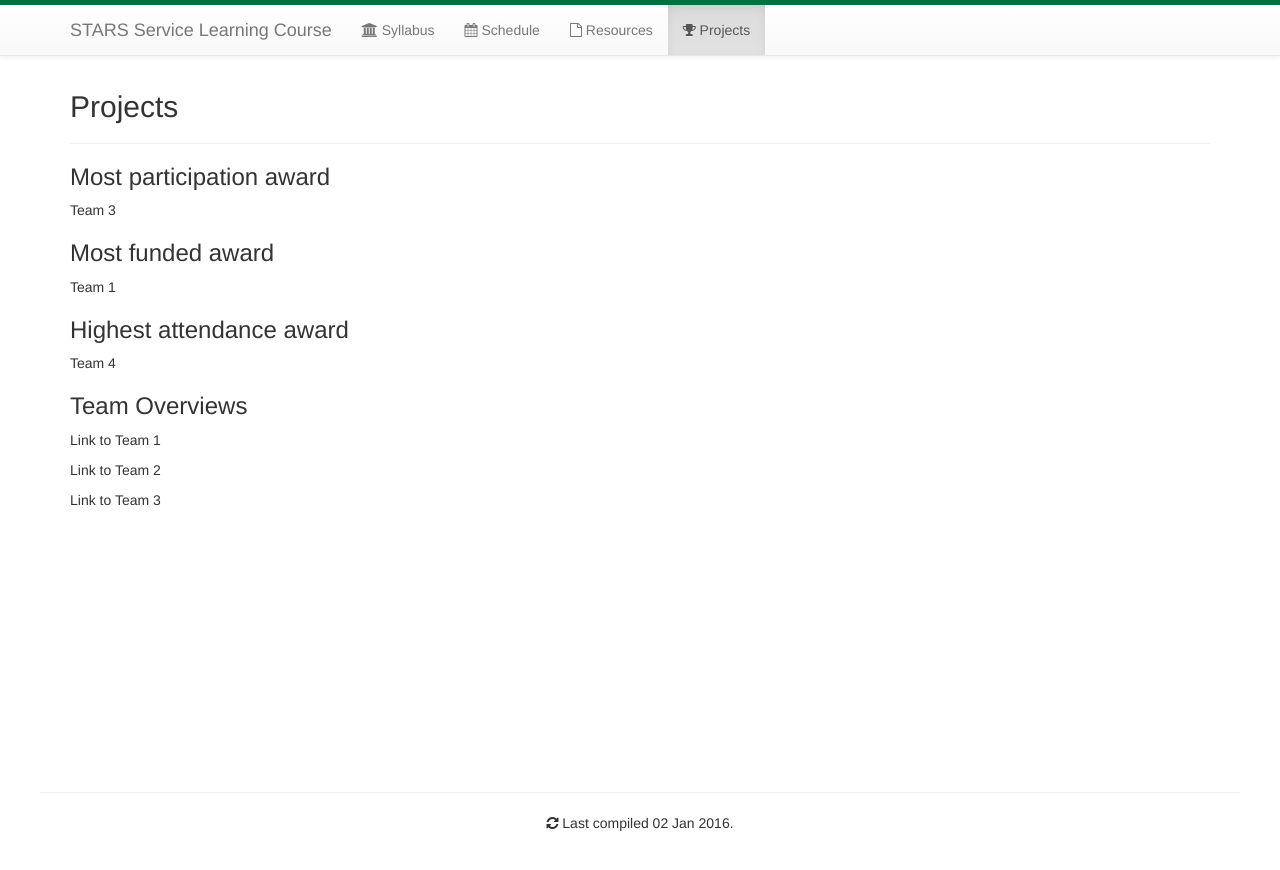
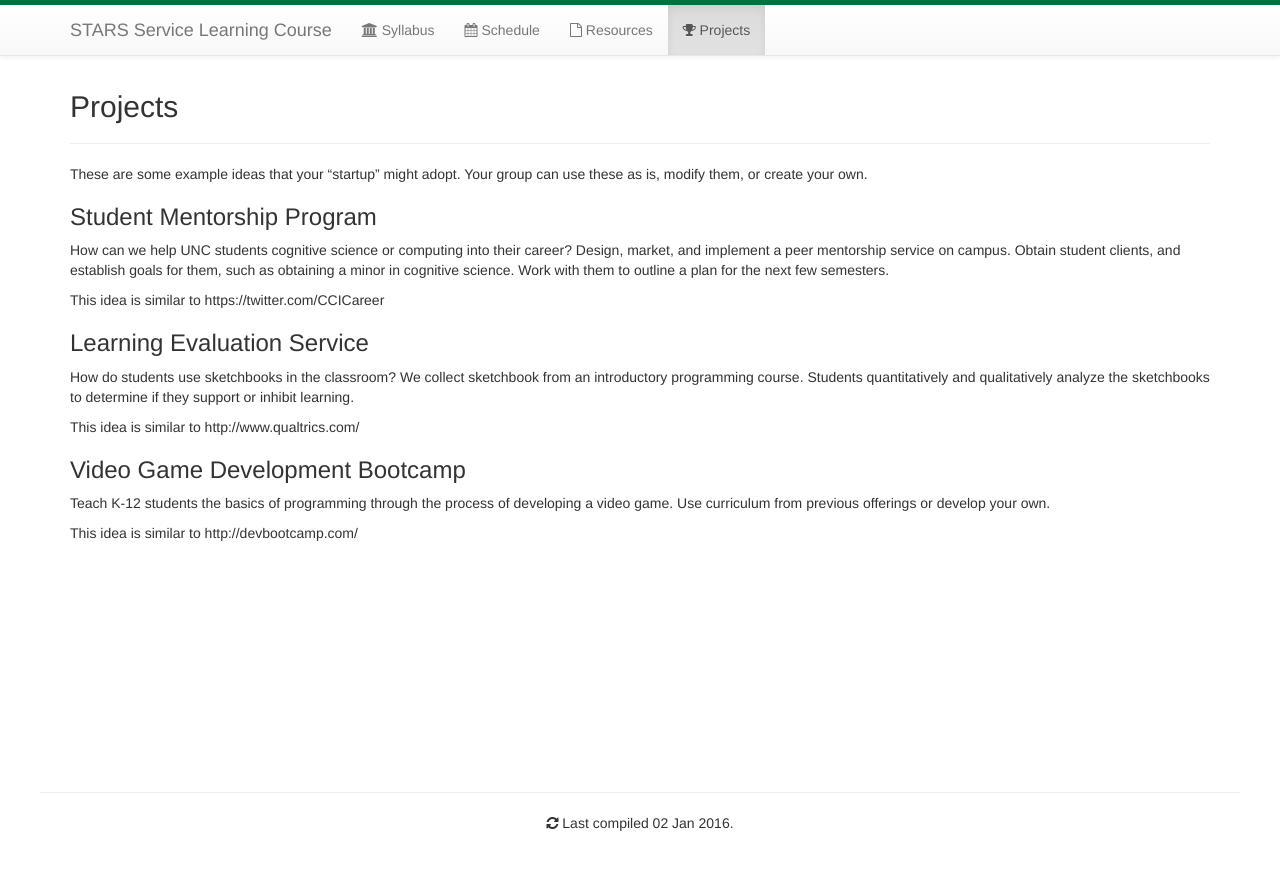
Before and after one commit to stevemacn/service-learning-course, a Jekyll site: the page built from projects.md, in a window 1280 px wide. Shown: the top 870 px of the page. Built offline with Jekyll 4.4.1, drawn with Linux system fonts in a browser that asks for light colours; nearby versions of some CDN libraries.

Commit message:
Use project page for examples

```diff
--- a/projects.md
+++ b/projects.md
@@ -8,22 +8,19 @@ Projects
 
 <hr/>
 
-### Most participation award
+These are some example ideas that your "startup" might adopt. Your group can use these as is, modify them, or create your own.
 
-Team 3
+###Student Mentorship Program
+How can we help UNC students cognitive science or computing into their career? Design, market, and implement a peer mentorship service on campus. Obtain student clients, and establish goals for them, such as obtaining a minor in cognitive science. Work with them to outline a plan for the next few semesters.
 
-### Most funded award
+This idea is similar to https://twitter.com/CCICareer
 
-Team 1
+###Learning Evaluation Service
+How do students use sketchbooks in the classroom? We collect sketchbook from an introductory programming course. Students quantitatively and qualitatively analyze the sketchbooks to determine if they support or inhibit learning.
 
-### Highest attendance award
+This idea is similar to http://www.qualtrics.com/
 
-Team 4
+###Video Game Development Bootcamp
+Teach K-12 students the basics of programming through the process of developing a video game. Use curriculum from previous offerings or develop your own.
 
-### Team Overviews
-
-Link to Team 1
-
-Link to Team 2
-
-Link to Team 3
+This idea is similar to http://devbootcamp.com/
```
